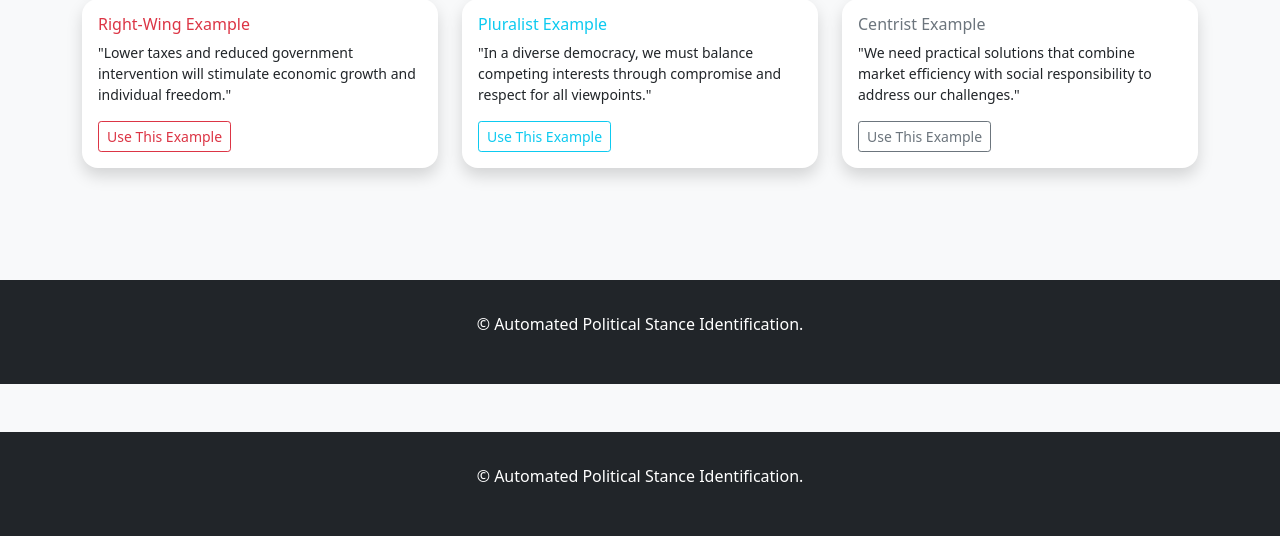
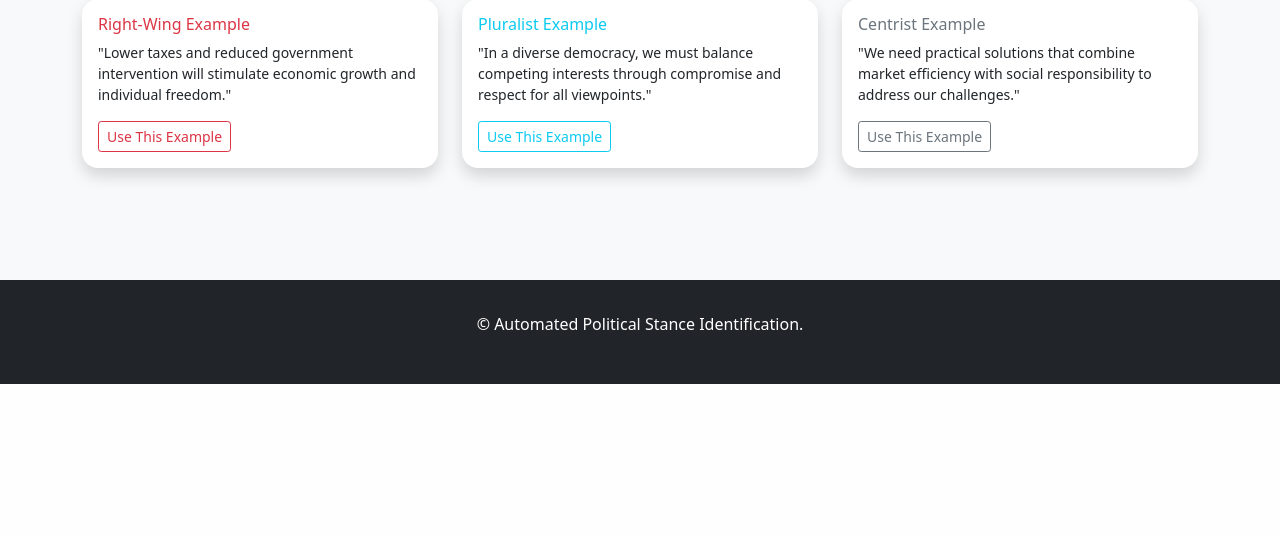
Before and after one commit to juangomezcruces/apsi, a Django app: page / in a window 1280 px wide. Shown: the part 1399-1935 px from the top of the page. After the commit the page ends 1783 px from the top, so only its background shows below. Run offline with Django 4.2, Linux system fonts and the light colour scheme.

Commit message:
Removed additional footer

```diff
--- a/templates/classifier/index.html
+++ b/templates/classifier/index.html
@@ -270,12 +270,6 @@ function clearAllApproaches() {
 
     </main>
 
-    <!-- Footer -->
-    <footer class="bg-dark text-white text-center">
-        <div class="container">
-            <p>&copy; Automated Political Stance Identification.</p>
-        </div>
-    </footer>
 
     <!-- Bootstrap JS -->
     <script src="https://cdn.jsdelivr.net/npm/bootstrap@5.1.3/dist/js/bootstrap.bundle.min.js"></script>
```
